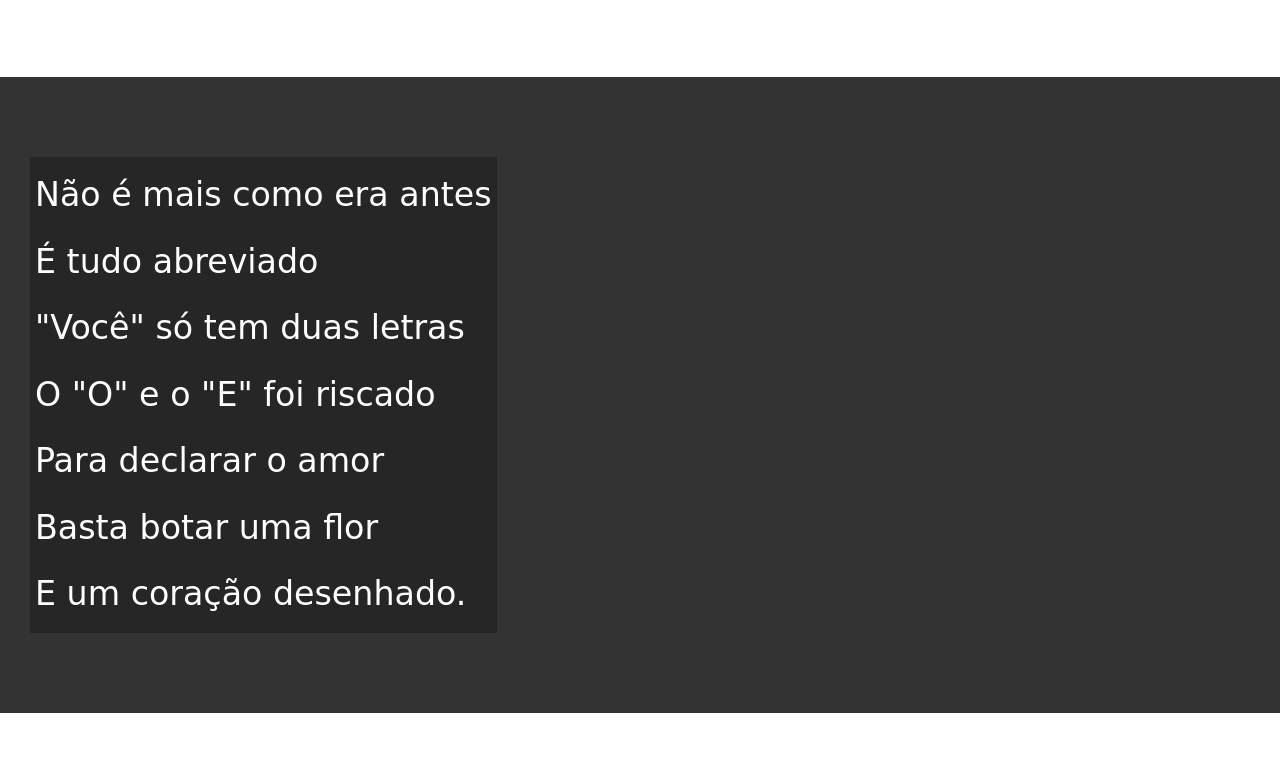
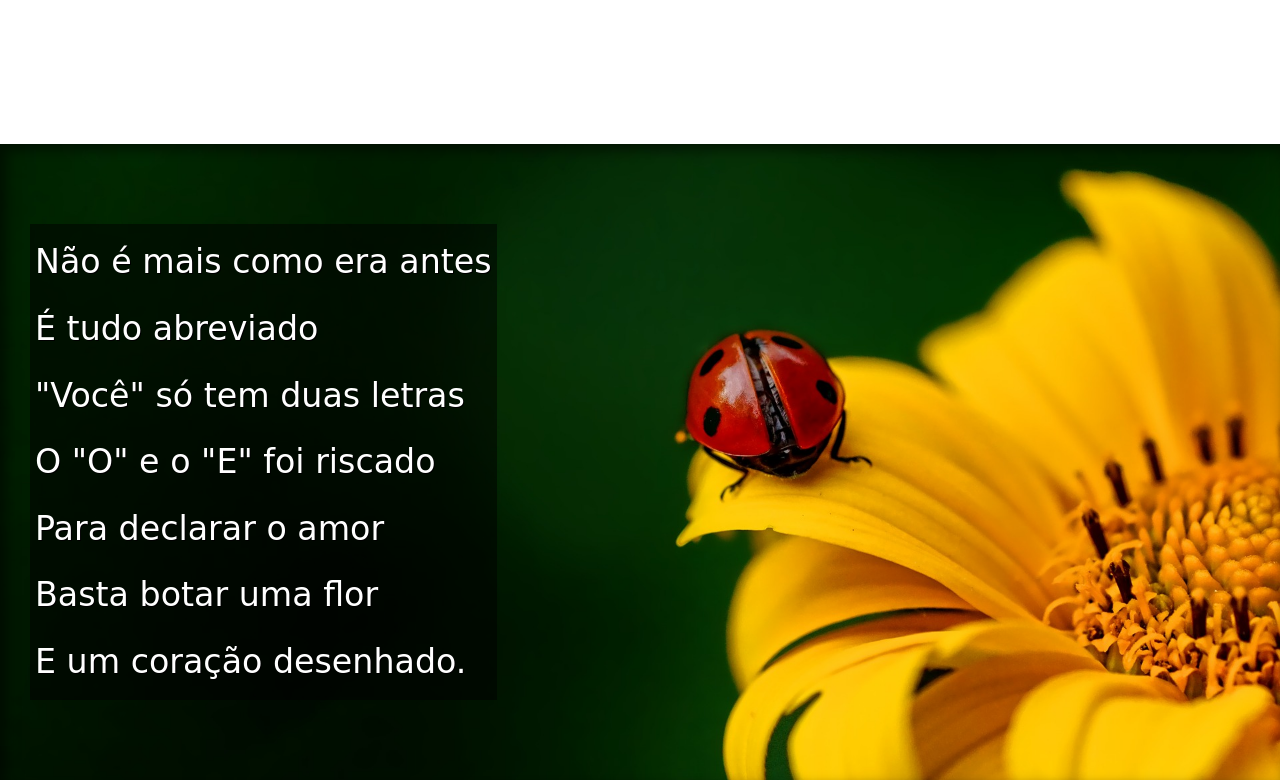
Before and after one commit to shayder07/praticando, a plain HTML site: page index.html in a window 1280 px wide. Shown: the part 712-1496 px from the top of the page. Drawn offline with Linux system fonts and the light colour scheme.

Commit message:
terminei o projeto

```diff
--- a/estilo/style.css
+++ b/estilo/style.css
@@ -12,7 +12,7 @@
 
 :root{
   --fonte1: Verdana, Geneva, Tahoma, sans-serif, ;
-  --fonte2: "Passion One", sans-serif;
+  --fonte2: "Passion One", cursive;
   --fonte3: "Sriracha", cursive;
 }
 html, body{
@@ -60,15 +60,23 @@ section{
   font-size: 2.6vw;
 }
 
+section p{
+    padding-bottom: 2em;
+}
+
 section.imagem{
     background-color: rgb(51, 51, 51);
     color: white;
+    box-shadow: inset 6px 6px 13px 0px #00000085;
+    background-size: cover;
+    background-attachment: fixed;
 }
 
 section.imagem p{
     display: inline-block;
     padding: 5px;
-    background-color: rgb(0, 0, 0, 0.253);
+    background-color: rgb(0, 0, 0, 0.514);
+    text-shadow: 1px 1px 0px black;
 
 }
 section.normal{
@@ -76,8 +84,17 @@ section.normal{
     color: black;
 }
 
+section#imagem01{
+    background-image: url('../imagem/background001.jpg');
+    background-position: right center;
 
+}
 
+section#imagem02{
+    background-image: url('/imagem/background002.jpg');
+    background-position: right center;
+
+}
 
 
 
--- a/index.html
+++ b/index.html
@@ -25,7 +25,7 @@
             </p>
         </section>
 
-        <section class="imagem">
+        <section class="imagem" id="imagem01">
             <p>
                 Não é mais como era antes<br>
                  É tudo abreviado<br>
@@ -56,7 +56,7 @@
             </p>
         </section>
 
-        <section class="imagem">
+        <section class="imagem" id="imagem02">
             <p>
                 Tenho saudade das cartas <br>
                 Escritas com a própria mão <br>
```
Also changed, not shown: imagem/background001.jpg (renamed from ex/ex cordel/imagens/background001.jpg), imagem/background002.jpg (renamed from ex/ex cordel/imagens/background002.jpg).
